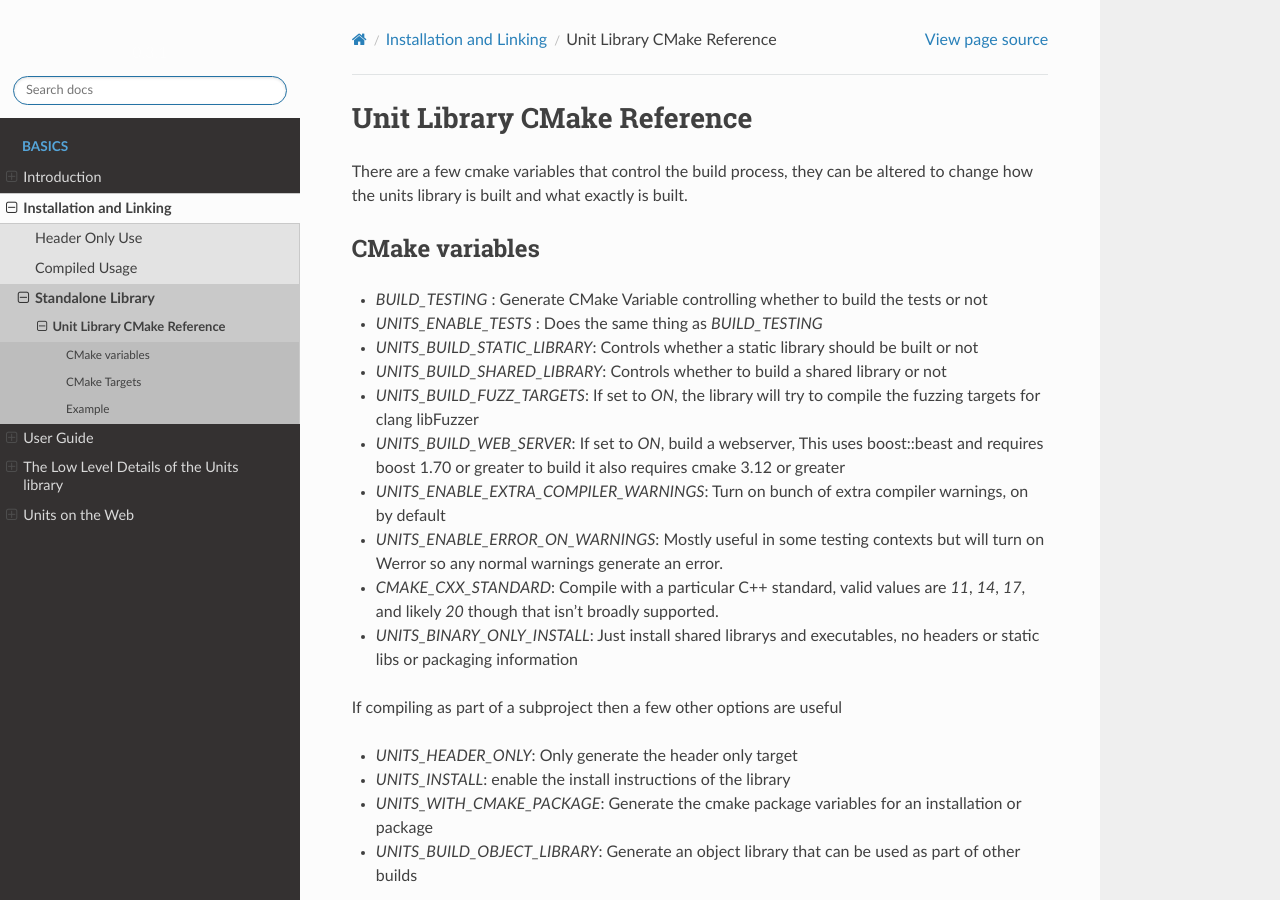
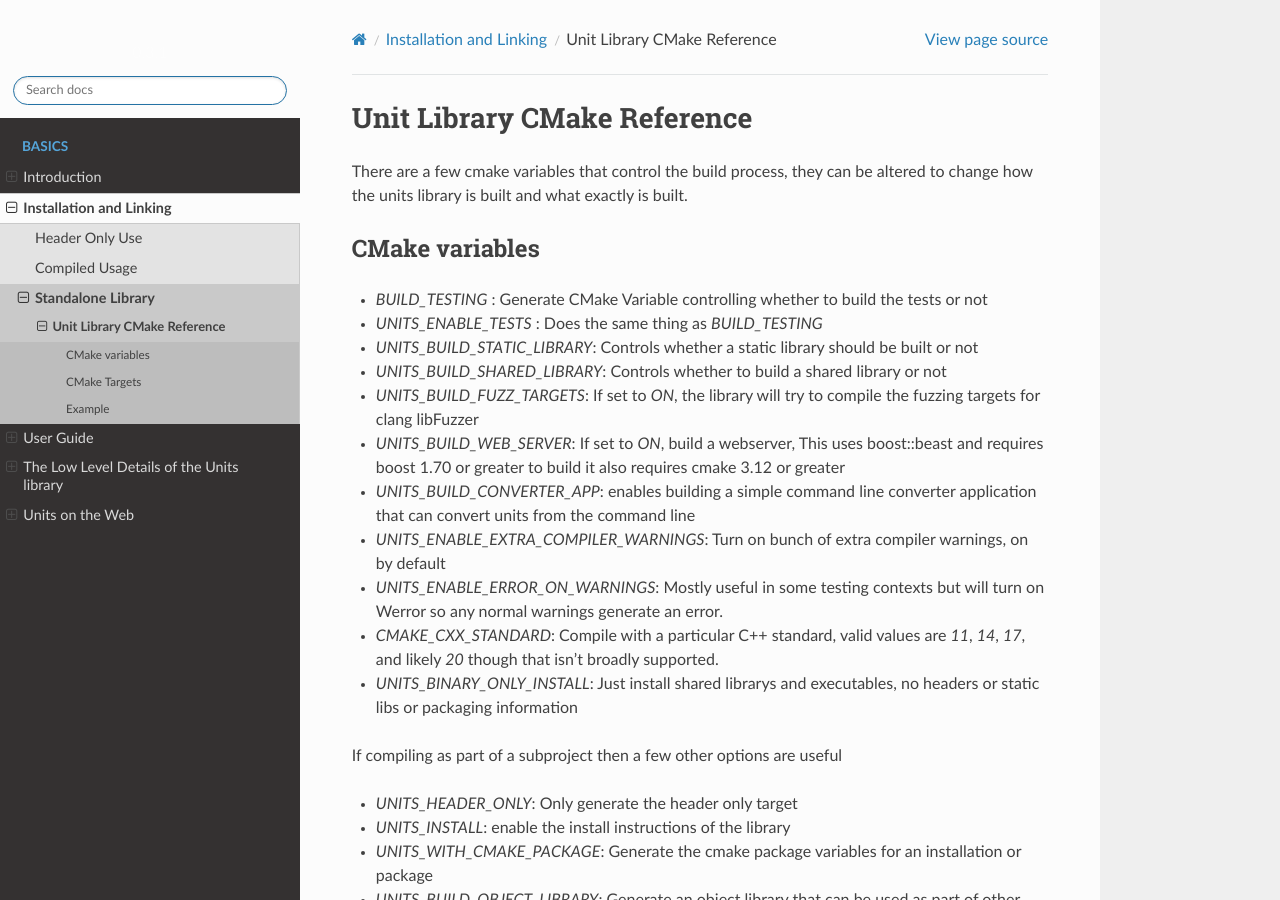
Before and after one commit to LLNL/units, a Sphinx documentation site: the page built from docs/installation/cmake_variables.rst, in a window 1280 px wide and 900 px high. Built offline with Sphinx 7.4.7 and the Read the Docs theme 2.0.0, drawn with Linux system fonts in a browser that asks for light colours.

Commit message:
add some docs about the converter.

```diff
--- a/docs/installation/cmake_variables.rst
+++ b/docs/installation/cmake_variables.rst
@@ -13,7 +13,7 @@ CMake variables
 -  `UNITS_BUILD_SHARED_LIBRARY`:  Controls whether to build a shared library or not
 -  `UNITS_BUILD_FUZZ_TARGETS`:  If set to `ON`, the library will try to compile the fuzzing targets for clang libFuzzer
 -  `UNITS_BUILD_WEB_SERVER`:  If set to `ON`,  build a webserver,  This uses boost::beast and requires boost 1.70 or greater to build it also requires cmake 3.12 or greater
-
+-  `UNITS_BUILD_CONVERTER_APP`: enables building a simple command line converter application that can convert units from the command line
 -  `UNITS_ENABLE_EXTRA_COMPILER_WARNINGS`: Turn on bunch of extra compiler warnings, on by default
 -  `UNITS_ENABLE_ERROR_ON_WARNINGS`:  Mostly useful in some testing contexts but will turn on Werror so any normal warnings generate an error.
 -  `CMAKE_CXX_STANDARD`:  Compile with a particular C++ standard, valid values are `11`, `14`, `17`, and likely `20` though that isn't broadly supported.
--- a/docs/introduction/index.rst
+++ b/docs/introduction/index.rst
@@ -26,7 +26,7 @@ Many of the dimensional analysis libraries, actually all as far as I can tell in
 -   The library should be compatible with a broad range of compilers including some older ones back to GCC 4.7.
 -   a fairly expansive list of predefined units to simplify operation
 
-Speaking with others a few items and contexts came up such as recipes, trade documents, other software package unit representations,  standardized string representation.  And sometimes a lot of precision is needed other times this is not the case.
+Speaking with others, a few items and contexts came up such as recipes, trade documents, other software package unit representations,  standardized string representation.  And sometimes a lot of precision is needed other times this is not the case.
 
 Down the road deal with uncertainties in measurements and commodities, and containers.
 
@@ -36,3 +36,4 @@ Down the road deal with uncertainties in measurements and commodities, and conta
    how
    testing
    sources
+   converter
```
Also changed, not shown: README.md (+6 -0 lines), docs/introduction/converter.rst (added, +43 -0 lines).
